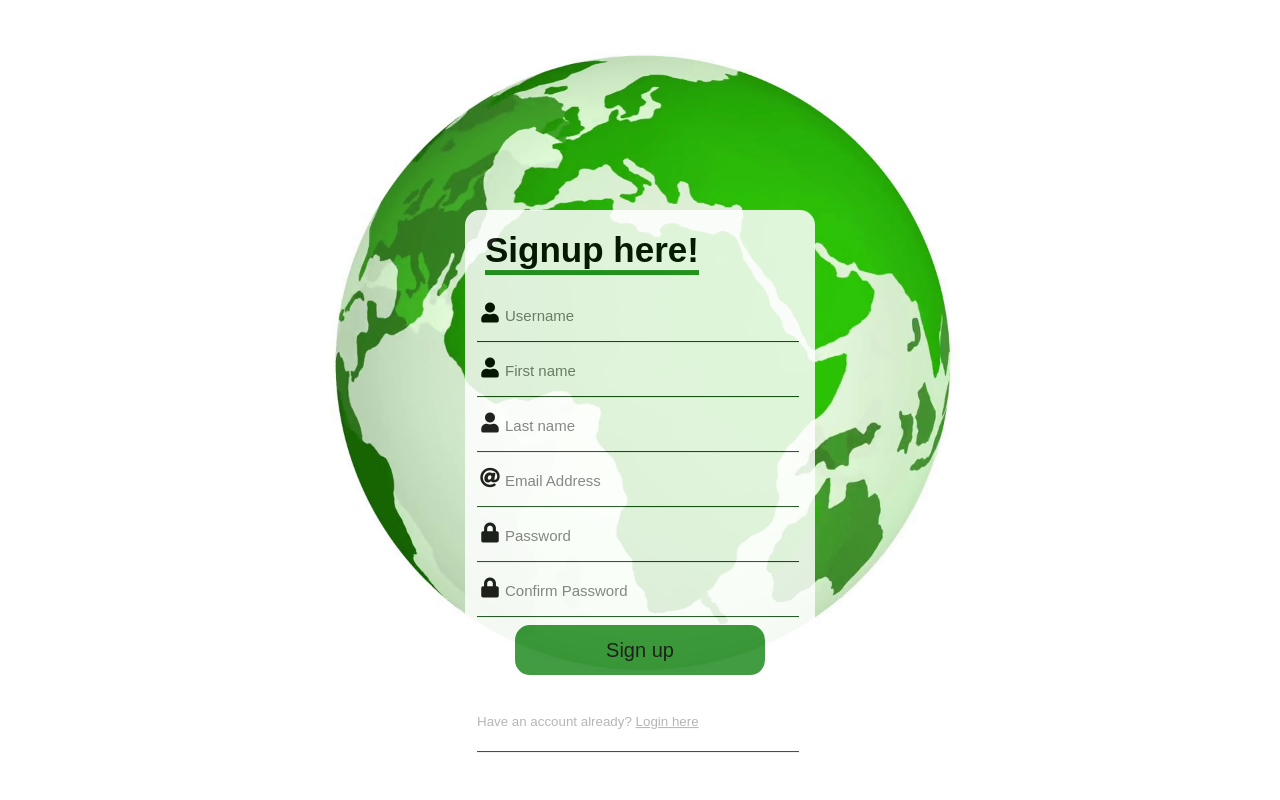
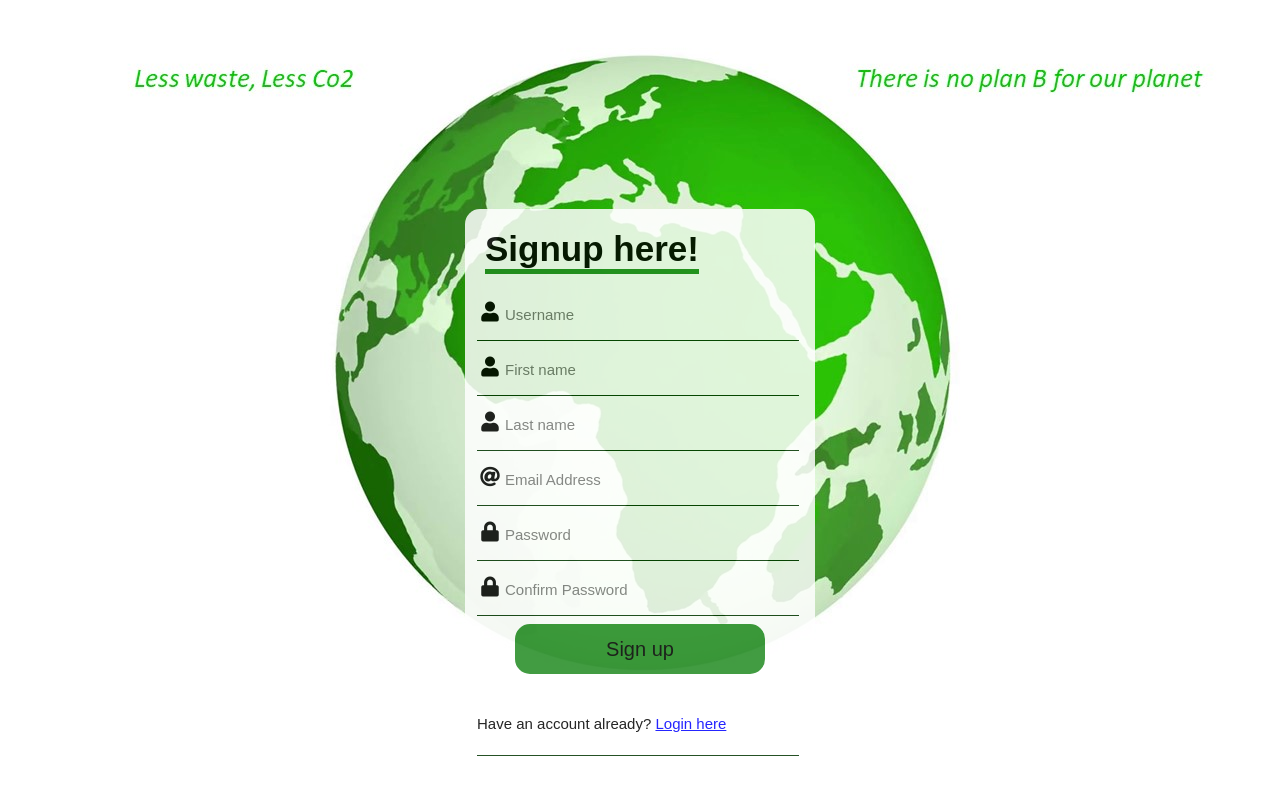
Before and after one commit to OneOneFour/ICHack19, a Flask app: page /signup in a window 1280 px wide. Run offline with Flask 2, Linux system fonts and the light colour scheme; some libraries are stand-ins or nearby versions.

Commit message:
changed background

```diff
--- a/backend/static/style.css
+++ b/backend/static/style.css
@@ -4,7 +4,7 @@ body{
     margin: 0;
     padding: 0;
     font-family: sans-serif;
-    background: url("green2.jpg") no-repeat;
+    background: url("greenslogan.JPG") no-repeat;
     background-size: cover;
 }
 .login-box{
@@ -118,10 +118,10 @@ body{
     padding: 3px;
 }
 .muted{
-    font-size: 10pt;
-    color:#aaa;
+    font-size: 15px;
+    color: black;
 }
 .muted a{
-    font-size: 10pt;
-    color:#aaa;
+    font-size: 15px;
+    color: blue;
 }
```
Also changed, not shown: backend/static/greenslogan.JPG (added).
